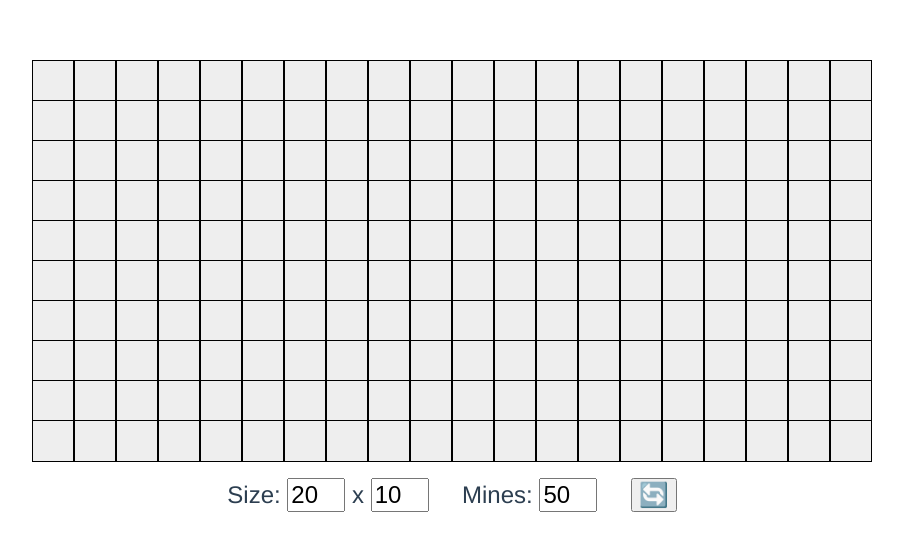
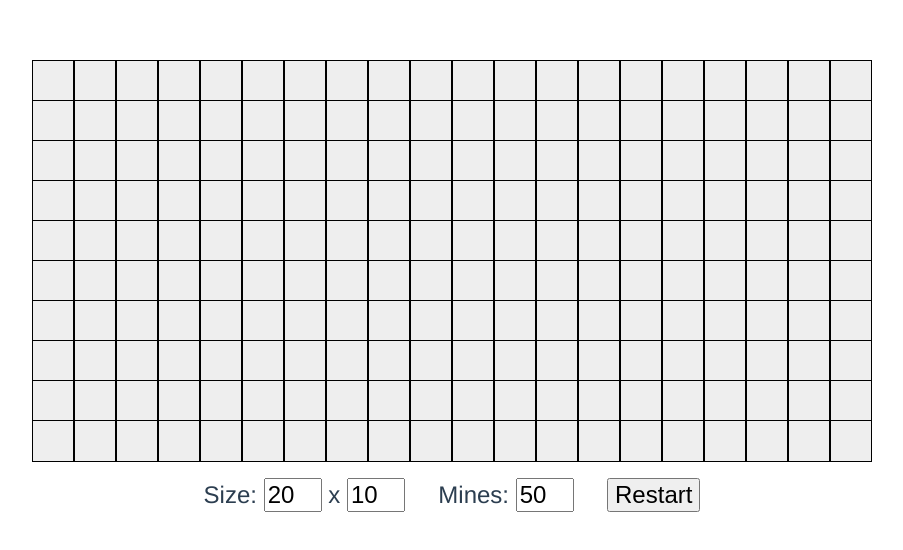
Before and after one commit to proton/minesweeper-vue.js, a Vue app: page / in a window 1280 px wide. Shown: the top 550 px of the page, without its empty margins (188-1091 px from the left). Built offline with nearby package versions, Linux system fonts and the light colour scheme.

Commit message:
ui improvement

```diff
--- a/src/App.vue
+++ b/src/App.vue
@@ -10,7 +10,7 @@
       Mines:
       <input type="number" v-model="minesCount">
       &nbsp;&nbsp;&nbsp;
-      <button class="refresh" @click="it += 1">🔄</button>
+      <button class="refresh" @click="it += 1">Restart</button>
     </div>
   </div>
 </template>
```
